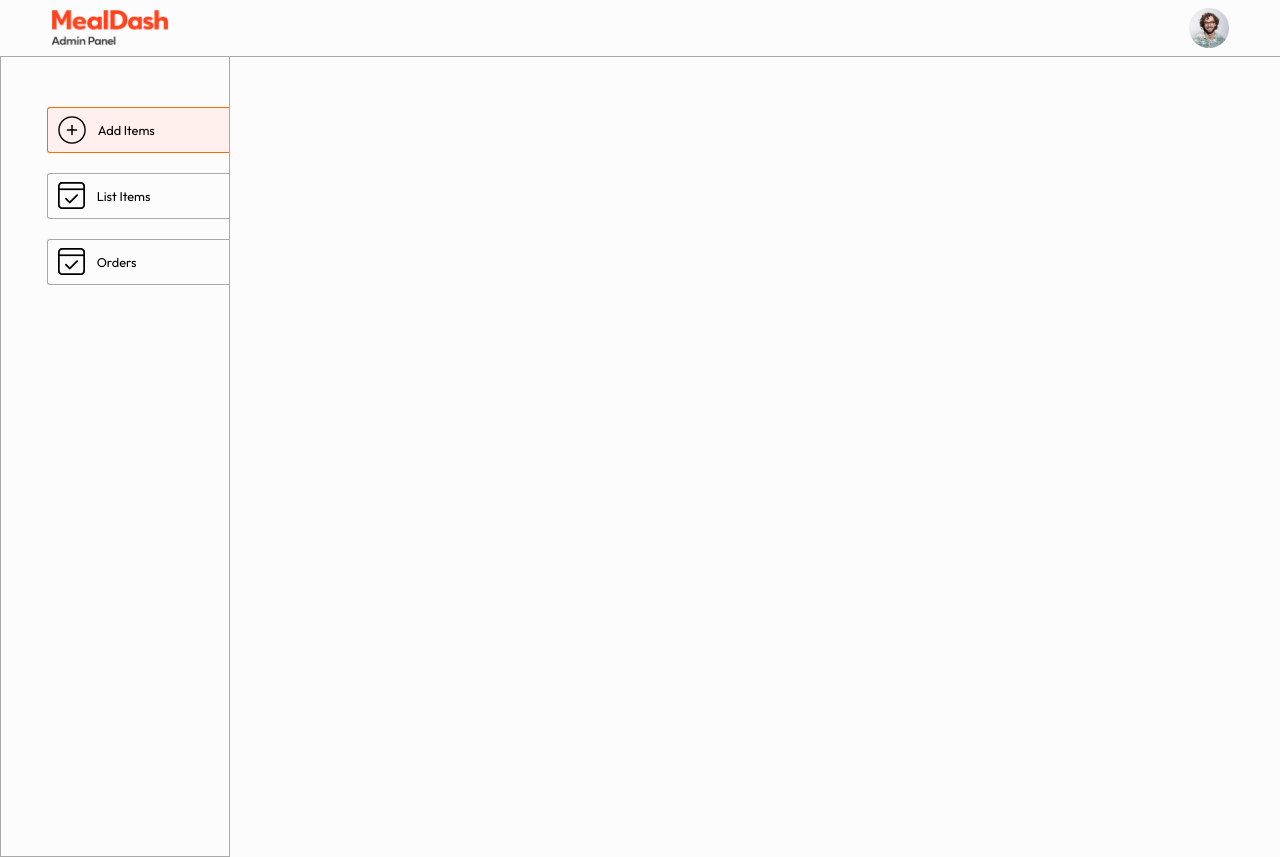
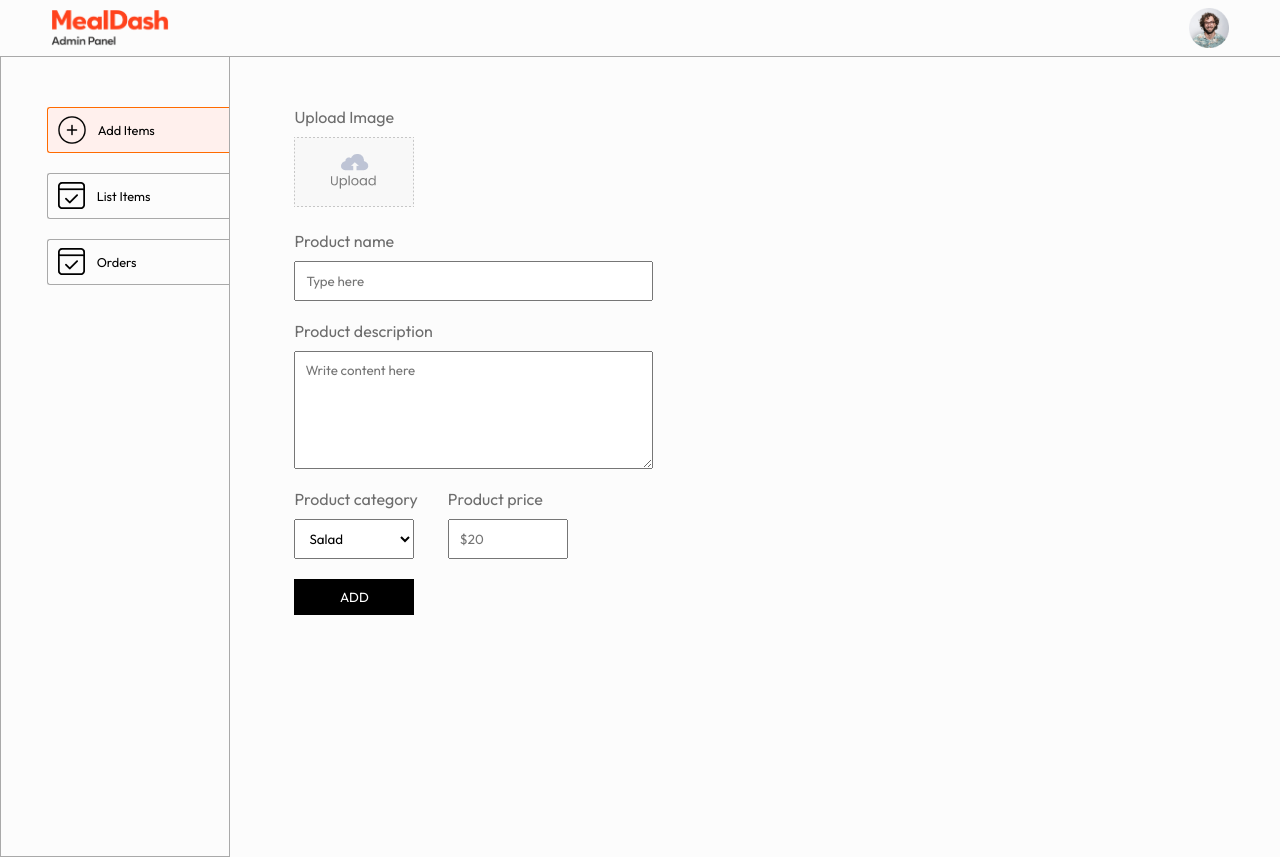
Before and after one commit to Prathamesh910/MealDash, a React (Vite) app in the folder admin/: page /add in a window 1280 px wide. Built offline with nearby package versions, Linux system fonts and the light colour scheme.

Commit message:
Added css for admin panel add page...

```diff
--- a/admin/src/index.css
+++ b/admin/src/index.css
@@ -24,3 +24,9 @@
 .app-content {
   display: flex;
 }
+
+.flex-col {
+  display: flex;
+  flex-direction: column;
+  gap: 10px;
+}
--- a/admin/src/pages/Add/Add.css
+++ b/admin/src/pages/Add/Add.css
@@ -0,0 +1,42 @@
+.add {
+  width: 70%;
+  margin-left: max(5vw, 25px);
+  margin-top: 50px;
+  color: #6d6d6d;
+  font-size: 16px;
+}
+
+.add form {
+  gap: 20px;
+}
+
+.add-img-upload img {
+  width: 120px;
+}
+.add-product-name,
+.add-product-description {
+  width: max(40%, 280px);
+}
+.add-product-name input,
+.add-product-description textarea {
+  padding: 10px;
+}
+
+.add-category-price {
+  display: flex;
+  gap: 30px;
+}
+
+.add-category-price select,
+.add-category-price input {
+  max-width: 120px;
+  padding: 10px;
+}
+.add-btn {
+  max-width: 120px;
+  border: none;
+  padding: 10px;
+  background-color: black;
+  color: white;
+  cursor: pointer;
+}
--- a/admin/src/pages/Add/Add.jsx
+++ b/admin/src/pages/Add/Add.jsx
@@ -1,10 +1,55 @@
 import React from "react";
 import "./Add.css";
+import { assets } from "../../assets/assets";
 
 const Add = () => {
-  return <div>
-
-  </div>;
+  return (
+    <div className="add">
+      <form className="flex-col">
+        <div className="add-img-upload flex-col">
+          <p>Upload Image</p>
+          <label htmlFor="image">
+            <img src={assets.upload_area} alt="" />
+          </label>
+          <input type="file" id="image" hidden required />
+        </div>
+        <div className="add-product-name flex-col">
+          <p>Product name</p>
+          <input type="text" name="name" placeholder="Type here" />
+        </div>
+        <div className="add-product-description flex-col">
+          <p>Product description</p>
+          <textarea
+            name="description"
+            rows="6"
+            placeholder="Write content here"
+          ></textarea>
+        </div>
+        <div className="add-category-price">
+          <div className="add-category flex-col">
+            <p>Product category</p>
+            <select name="category">
+              <option value="Salad">Salad</option>
+              <option value="Rolls">Rolls</option>
+              <option value="Deserts">Deserts</option>
+              <option value="Sandwich">Sandwich</option>
+              <option value="Cake">Cake</option>
+              <option value="Veg">Pure Veg</option>
+              <option value="Pasta">Pasta</option>
+              <option value="Noodles">Noodles</option>
+            </select>
+          </div>
+          <div className="add-price flex-col">
+            <p>Product price</p>
+            <input type="Number" name="price" placeholder="$20" />
+          </div>
+        </div>
+        <button type="submit" className="add-btn">
+          ADD
+        </button>
+      </form>
+    </div>
+  );
 };
 
 export default Add;
```
